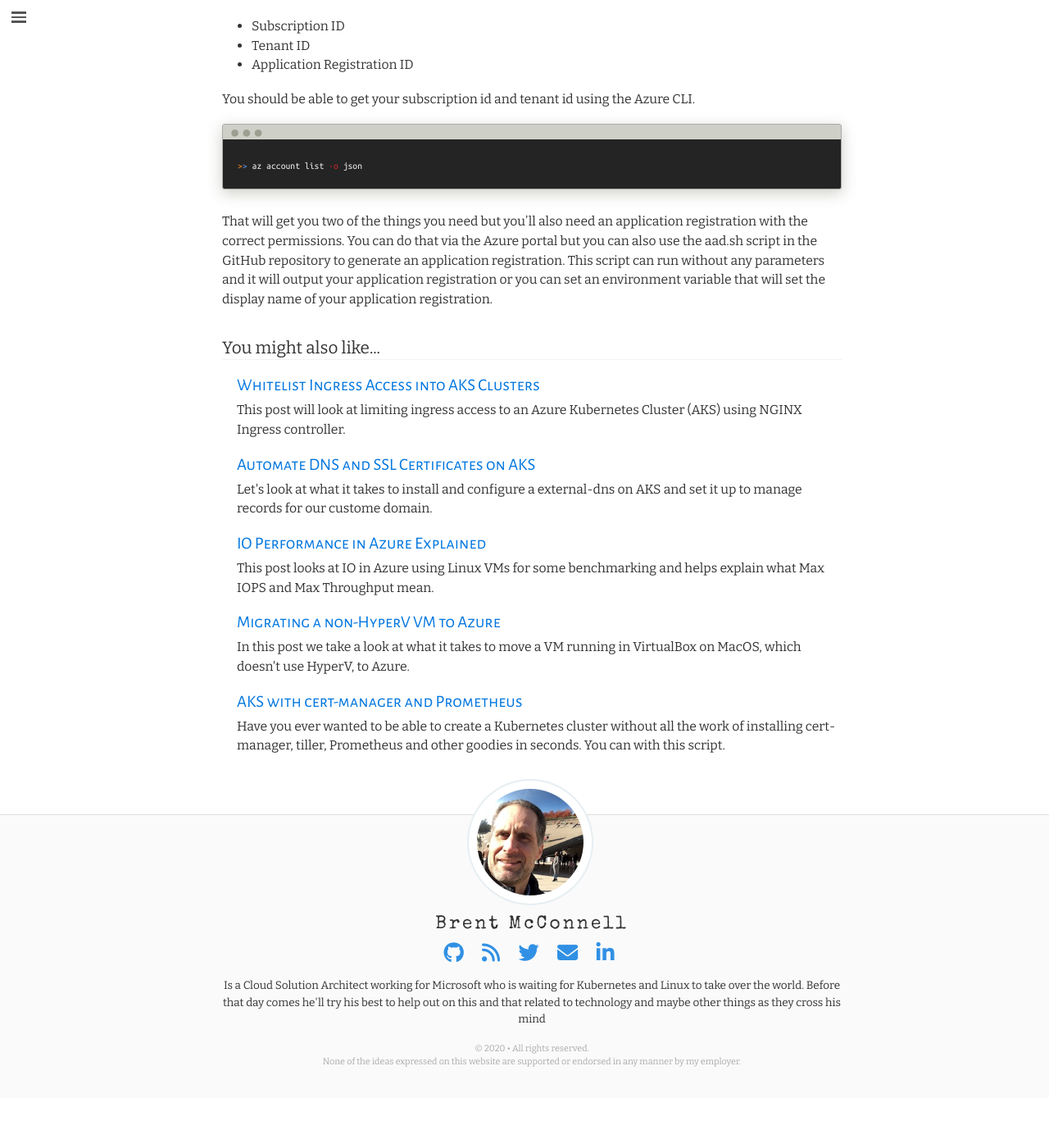
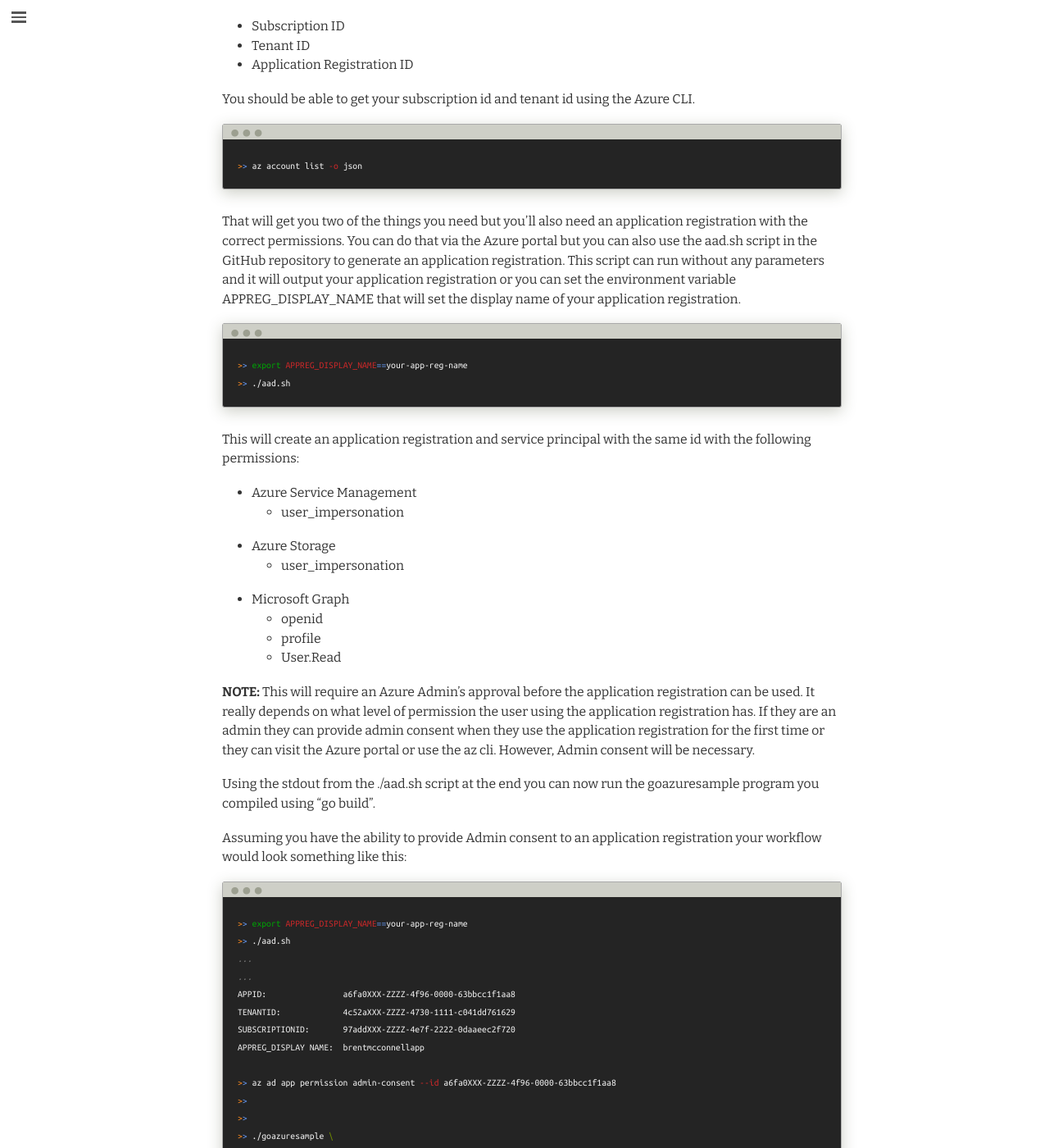
Before and after one commit to brentmcconnell/brentmcconnell.github.io, a Jekyll site: the page built from _posts/2020-05-02-golang-cli-aad.md, in a window 1280 px wide and 1400 px high, scrolled down 1612 px. Shown: the whole window at 82% size. Built offline with Jekyll 4.4.1, drawn with Linux system fonts in a browser that asks for light colours; nearby versions of some CDN libraries; before the commit the page ends 2951 px from its top, so only the background shows below that; some of the changed text lies outside the part shown.

Commit message:
modified golang post

````diff
--- a/_posts/2020-05-02-golang-cli-aad.md
+++ b/_posts/2020-05-02-golang-cli-aad.md
@@ -94,5 +94,70 @@
 registration with the correct permissions.  You can do that via the Azure portal
 but you can also use the aad.sh script in the GitHub repository to generate an application
 registration.  This script can run without any parameters and it will output
-your application registration or you can set an environment variable that will
-set the display name of your application registration.
+your application registration or you can set the environment variable
+APPREG_DISPLAY_NAME that will set the display name of your application registration.
+
+```terminal
+>> export APPREG_DISPLAY_NAME==your-app-reg-name
+>> ./aad.sh
+```
+
+This will create an application registration and service principal with the same
+id with the following permissions:
+
+* Azure Service Management
+  * user_impersonation
+* Azure Storage
+  * user_impersonation
+* Microsoft Graph
+  * openid
+  * profile
+  * User.Read
+
+__NOTE:__ This will require an Azure Admin's approval before the application registration can be
+used.  It really depends on what level of permission the user using the
+application registration has.  If they are an admin they can provide admin
+consent when they use the application registration for the first time or they
+can visit the Azure portal or use the az cli.  However, Admin consent
+will be necessary.
+
+Using the stdout from the ./aad.sh script at the end you can now run the
+goazuresample program you compiled using "go build".
+
+Assuming you have the ability to provide Admin consent to an application
+registration your workflow would look something like this:
+
+```terminal
+>> export APPREG_DISPLAY_NAME==your-app-reg-name
+>> ./aad.sh
+...
+...
+APPID:                a6fa0XXX-ZZZZ-4f96-0000-63bbcc1f1aa8
+TENANTID:             4c52aXXX-ZZZZ-4730-1111-c041dd761629
+SUBSCRIPTIONID:       97addXXX-ZZZZ-4e7f-2222-0daaeec2f720
+APPREG_DISPLAY NAME:  brentmcconnellapp
+
+>> az ad app permission admin-consent --id a6fa0XXX-ZZZZ-4f96-0000-63bbcc1f1aa8
+>>
+>>
+>> ./goazuresample \
+>>   --subid 97addXXX-ZZZZ-4e7f-2222-0daaeec2f720 \
+>>   --tenantid 4c52aXXX-ZZZZ-4730-1111-c041dd761629 \
+>>   --appid a6fa0XXX-ZZZZ-4f96-0000-63bbcc1f1aa8
+
+11:22:48: To sign in, use a web browser via https://microsoft.com/devicelogin and enter BXX25QWKT to authenticate.
+11:23:17: Created group: Quickstart-RG
+11:23:17: Creating storageAcct1: acct033865
+
+11:23:36: Completed storage creation acct033865: Succeeded
+11:23:36: Getting access key1 for acct033865
+11:23:37: Completed storage container creation cont033865
+11:23:37: Uploading file with blob name: file-033865
+
+Do you want to delete the Resource Group Quickstart-RG [y/n]:n
+11:24:06: Leaving Resource Group: Quickstart-RG
+11:24:06: All Done!  Thanks for playing.
+```
+
+And that's it you've created a command line application in Golang that uses
+Azure AD for authentication!
````
